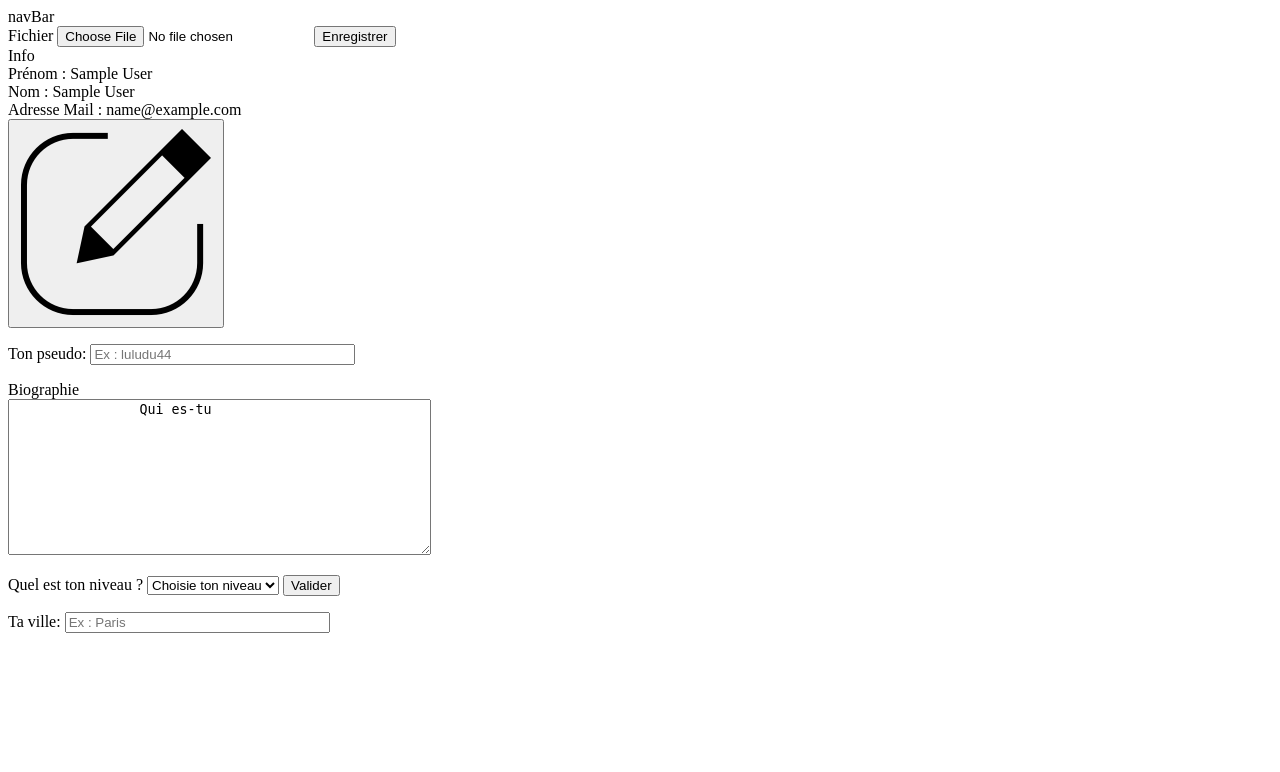
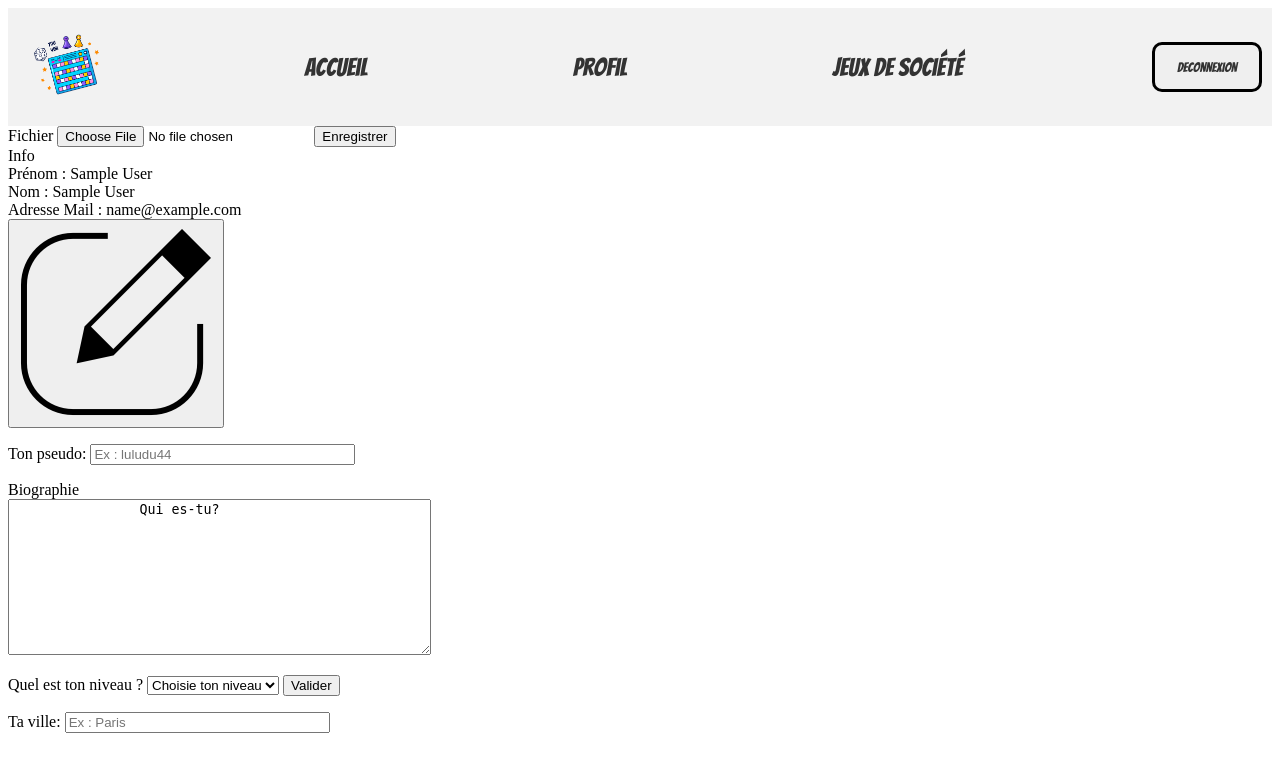
Before and after one commit to adatechschool/projet-collectif---reseau-social-php-duo_php, a PHP site: page /accueil/profil/profil.php in a window 1280 px wide. Shown: the top 772 px of the page. Run offline with PHP 8.4, Linux system fonts and the light colour scheme; the visitor is signed in with stand-in values (Sample User, id 1); data that the repository does not hold is empty.

Commit message:
ajout de la navbar sur les autres pages+ style_navbar.css et correction chemins

```diff
--- a/accueil/accueil.php
+++ b/accueil/accueil.php
@@ -4,7 +4,7 @@
     <meta charset="UTF-8">
     <meta http-equiv="X-UA-Compatible" content="IE=edge">
     <meta name="viewport" content="width=device-width, initial-scale=1.0">
-    <link rel="stylesheet" href="../style.css">
+    <link rel="stylesheet" href="../style_navbar.css">
     <title>Accueil</title>
 </head>
 <body>
--- a/accueil/profil/profil.php
+++ b/accueil/profil/profil.php
@@ -5,11 +5,20 @@
     <meta http-equiv="X-UA-Compatible" content="IE=edge">
     <meta name="viewport" content="width=device-width, initial-scale=1.0">
     <link rel="stylesheet" href="style_profil.css">
-    <title>Document</title>
+    <link rel="stylesheet" href="../../style_navbar.css">
+    <title>Profil</title>
 </head>
 <body>
 
-<div> navBar </div>
+<nav>
+        <ul>
+            <li><a href="#"><img class="icone_jeux" src="../../images/jeu-de-plateau.png" alt="Icône Jeux"></a></li>
+            <li><a href="../accueil.php">Accueil</a></li>
+            <li><a href ="./profil/profil.php">Profil</a></li>
+            <li><a href="../../jeux/jeux.php">Jeux de Société</a></li>
+            <li><button class="deconnexion"><a href="../../deconnexion.php" class="button">Deconnexion</a></button></li>
+        </ul>
+    </nav>
 
 <div class = "profil">
 
@@ -34,7 +43,7 @@
 
     <div class="info_connexion"> Info <br>
         <?php
-        include "../../connectdatabase.php";
+        // include "../../connectdatabase.php";
         session_start();
         echo "Prénom : ".$_SESSION["prenom"].'</br>';
         echo "Nom : ".$_SESSION["nom"].'</br>';
@@ -63,7 +72,7 @@
         <p>
             <label for="biographie">Biographie</label><br />
             <textarea name="ameliorer" id="ameliorer" rows="10" cols="50">
-                Qui es-tu
+                Qui es-tu?
             </textarea>
         </p>
     </form>
--- a/inscription/inscription.php
+++ b/inscription/inscription.php
@@ -4,7 +4,7 @@
     <meta charset="UTF-8">
     <meta http-equiv="X-UA-Compatible" content="IE=edge">
     <meta name="viewport" content="width=device-width, initial-scale=1.0">
-    <link rel="stylesheet" href="style.css">
+    <link rel="stylesheet" href="../style.css">
     <title>Inscription</title>
 </head>
 <body>
--- a/style.css
+++ b/style.css
@@ -3,7 +3,7 @@
   @import url('https://fonts.googleapis.com/css2?family=Comic+Neue:wght@300;400&display=swap');
 
 
-nav {
+/* nav {
     background-color: #f2f2f2;
     padding: 10px;
     font-family: 'Bangers', cursive;
@@ -44,7 +44,7 @@ li a:hover {
     font-family: 'Bangers', cursive;
     border:solid 3px;
     border-radius: 10px ;
-}
+} */
 
 h1{
     font-family: 'Bangers', cursive;
--- /dev/null
+++ b/style_navbar.css
@@ -0,0 +1,47 @@
+
+@import url('https://fonts.googleapis.com/css2?family=Bangers&display=swap');
+@import url('https://fonts.googleapis.com/css2?family=Comic+Neue:wght@300;400&display=swap');
+
+
+nav {
+  background-color: #f2f2f2;
+  padding: 10px;
+  font-family: 'Bangers', cursive;
+  font-size: 25px;
+}
+
+ul {
+  list-style-type: none;
+  margin: 0;
+  padding: 0;
+  overflow: hidden;
+  display: flex;
+  align-items: center;
+  justify-content: space-between;
+}
+
+li {
+  display: inline-block;
+}
+
+li a {
+  display: block;
+  color: #333;
+  text-align: center;
+  padding: 14px 16px;
+  text-decoration: none;
+}
+
+li a:hover {
+  background-color: #ddd;
+}
+
+.icone_jeux{
+  width: 65px;
+}
+
+.deconnexion,.connexion,.inscription{
+  font-family: 'Bangers', cursive;
+  border:solid 3px;
+  border-radius: 10px ;
+}
```
Also changed, not shown: jeux/jeux.php (+12 -2 lines).
